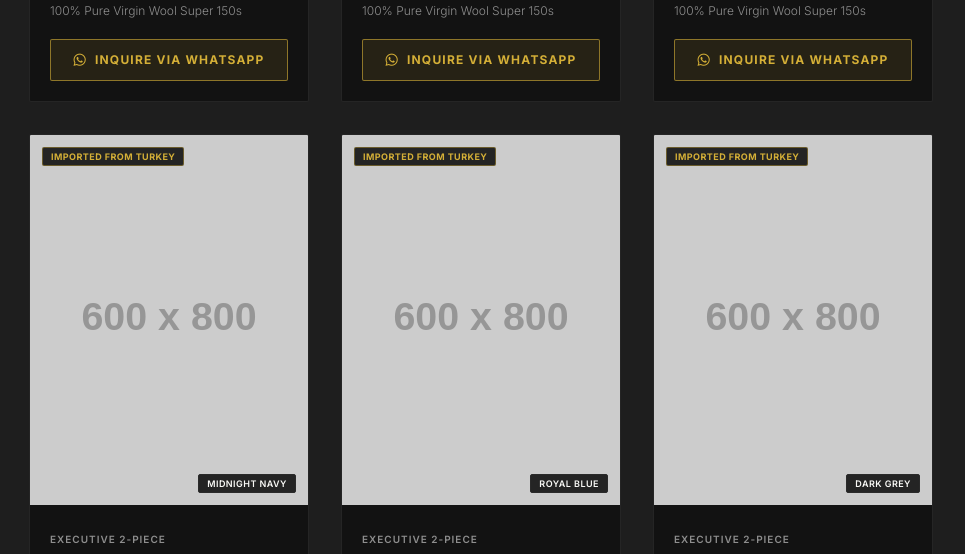
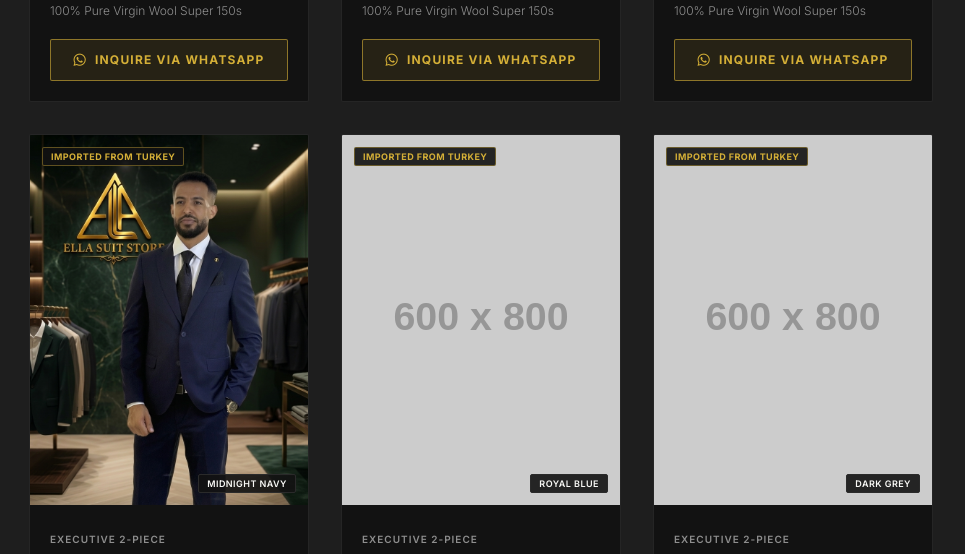
Before and after one commit to xtremlly-blip/ellasuit, a website: page index.html in a window 1280 px wide. Shown: the part 1635-2189 px from the top of the page, 315-1280 px from the left. Drawn offline with nearby package versions, Linux system fonts and the light colour scheme; no server answers; placeholder pictures from the web are drawn by us.

Commit message:
Update index.html

```diff
--- a/index.html
+++ b/index.html
@@ -822,7 +822,7 @@
                 color: 'Midnight Navy',
                 origin: 'Imported from Turkey',
                 fabric: '100% Fine Turkish Wool Blend',
-                image: 'suits-2piece.jpg',
+                image: 'suit.jpg',
                 sizes: 'EU 48, 50, 52, 54, 56',
                 desc: 'Executive midnight blue tailored 2-piece suit with reinforced pick-stitching and notch lapels.'
             },
```
